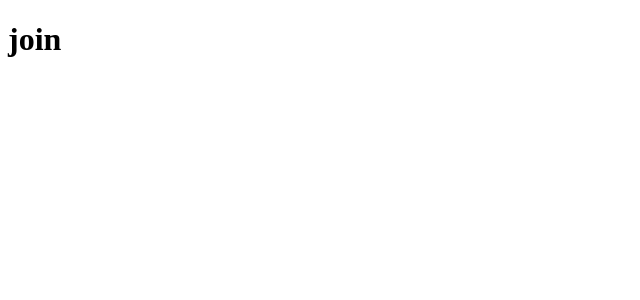
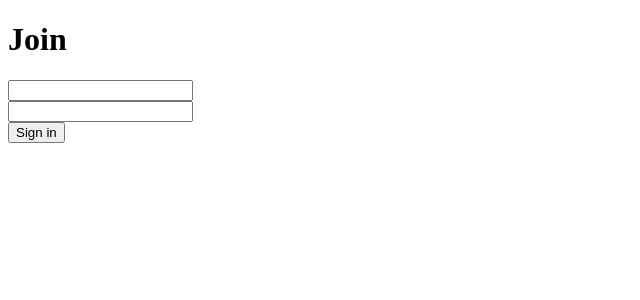
Before and after one commit to log-one/asteroid, a React (Create React App) app in the folder client/: page / in a window 1280 px wide. Shown: the top 300 px of the page, without its empty margins (0-640 px from the left). Built offline with nearby package versions, Linux system fonts and the light colour scheme.

Commit message:
expanded Join.jsx and added state to it

```diff
--- a/client/src/components/join.jsx
+++ b/client/src/components/join.jsx
@@ -1,7 +1,40 @@
-import React, { Component } from "react";
+import React, { Component, useState } from "react";
+import { Link } from "react-router-dom";
 
 const Join = () => {
-  return <h1>join</h1>;
+  //add state variables
+  const [name, setName] = useState("");
+  const [room, setRoom] = useState("");
+
+  //describe the view
+  return (
+    <div className="joinOuterContainer">
+      <div className="joinInnerContainer">
+        <h1 className="heading">Join</h1>
+        <div>
+          <input
+            placeholder=""
+            className="joinInput"
+            type="text"
+            onChange={event => setName(event.target.value)}
+          />
+        </div>
+        <div>
+          <input
+            placeholder=""
+            className="joinInput mt-20"
+            type="text"
+            onChange={event => setRoom(event.target.value)}
+          />
+        </div>
+        <Link to={`/chat?name=${name}&room=${room}`}>
+          <button className="button mt-20" type="submit">
+            Sign in
+          </button>
+        </Link>
+      </div>
+    </div>
+  );
 };
 
 export default Join;
```
